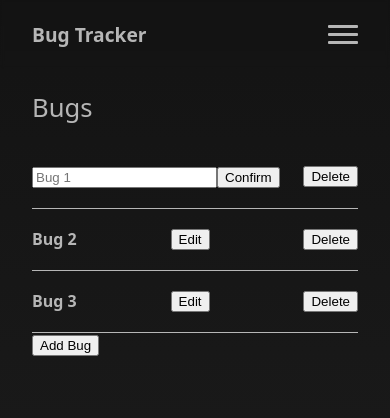
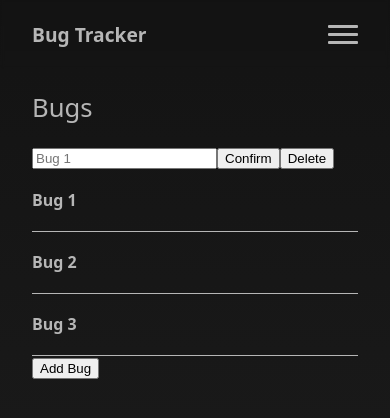
Before and after one commit to Mario-Florio/bug-tracker, a React (Create React App) app: page /bugs in a window 390 px wide. Both pictures are taken after a click on the button "Edit". Shown: the top 418 px of the page. Built offline with nearby package versions, Linux system fonts and the light colour scheme; the HTML template or start-up script is replaced by a standard one.

Commit message:
feat: add display for individual bugs
Extracted edit and delete features from BugsList.js and placed them in new display component, BugsInfo.js.

```diff
--- /dev/null
+++ b/src/pages/Bugs/BugInfo/BugInfo.css
@@ -0,0 +1,13 @@
+
+.bugInfo {
+    color: rgb(182, 182, 182);
+    margin: 0 5rem;
+    transition-duration: .4s;
+}
+
+@media all and (max-width: 700px) {
+    .bugInfo {
+        margin: 0 2rem;
+        transition-duration: .4s;
+    }
+}
--- /dev/null
+++ b/src/pages/Bugs/BugInfo/BugInfo.js
@@ -0,0 +1,51 @@
+import { useState } from "react";
+import "./BugInfo.css";
+
+function BugInfo(props) {
+
+    const [editable, setEditable] = useState(false);
+    const [title, setTitle] = useState();
+
+    const { bugs, bug, setBug, bugsList, setBugsList } = props;
+    const index = bugsList.indexOf(bug);
+
+    const handleChange = e => {
+        setTitle(e.target.value);
+    };
+
+    const handleSubmit = e => {
+        e.preventDefault();
+        bugs.edit(bug.id, { id: bug.id, title: title });
+        setBugsList(bugs.getBugs());
+        setBug({ id: bug.id, title: title }); // temp fix; find solution where data reflects src (bugsList)
+        setTitle("");
+        setEditable(false);
+    };
+
+    const handleDeletion = e => {
+        e.preventDefault();
+        bugs.delete(bug.id);
+        setBugsList(bugs.getBugs());
+        setBug(bugsList[1]); // temp fix; find solution where data reflects current src
+    };
+
+    return(
+        <div className="bugInfo">
+            {editable ?
+                <form>
+                    <input type="text" onChange={handleChange} placeholder={bug.title}/>
+                    <button onClick={handleSubmit}>Confirm</button>
+                    <button onClick={handleDeletion}>Delete</button>
+                </form>
+            :
+            <>
+                <h3>{bug.title}</h3>
+                <button onClick={() => setEditable(true)}>Edit</button>
+                <button onClick={handleDeletion}>Delete</button>
+            </>
+            }
+        </div>
+    );
+}
+
+export default BugInfo;
--- a/src/pages/Bugs/Bugs.js
+++ b/src/pages/Bugs/Bugs.js
@@ -1,12 +1,19 @@
 import "./Bugs.css";
+import { useState } from "react";
+import BugInfo from "./BugInfo/BugInfo";
 import BugsList from "./BugsList/BugsList";
+import bugs from "../../bugs";
 
 function Bugs() {
+
+    const [bugsList, setBugsList] = useState(bugs.getBugs());
+    const [bug, setBug] = useState(bugsList[0]);
 
     return(
         <div>
             <h2 className="page__header">Bugs</h2>
-            <BugsList/>
+            <BugInfo bugs={bugs} bug={bug} setBug={setBug} bugsList={bugsList} setBugsList={setBugsList}/>
+            <BugsList bugs={bugs} bugsList={bugsList} setBugsList={setBugsList} setBug={setBug}/>
         </div>
     );
 }
--- a/src/pages/Bugs/BugsList/BugsList.js
+++ b/src/pages/Bugs/BugsList/BugsList.js
@@ -1,13 +1,13 @@
 import './BugsList.css';
-import bugs from '../../../bugs';
+import { useState } from 'react';
 import uniqid from 'uniqid';
-import { useState } from 'react';
 
-function BugsList() {
+function BugsList(props) {
 
-    const [bugsList, setBugsList] = useState(bugs.getBugs());
     const [formIsActive, setFormIsActive] = useState(false);
     const [title, setTitle] = useState("");
+
+    const { bugs, bugsList, setBugsList, setBug } = props;
 
     const handleChange = e => {
         setTitle(e.target.value);
@@ -23,16 +23,17 @@ function BugsList() {
 
     return(
         <div className="bugsList">
-            {bugsList.map(bug => <BugTicket key={uniqid()} bug={bug} setBugsList={setBugsList}/>)}
+            {bugsList.map(bug => <BugTicket key={uniqid()} bug={bug} setBug={setBug} bugsList={bugsList}/>)}
             {formIsActive ?
+            <>
                 <form>
                     <input type="text" onChange={handleChange} placeholder="Title"/>
                     <button onClick={handleSubmit}>Submit</button>
                 </form>
+                <button onClick={() => setFormIsActive(false)}>Cancel</button>
+            </>
             :
-            <button
-                onClick={() => formIsActive ? setFormIsActive(false) : setFormIsActive(true)}
-            >
+            <button onClick={() => setFormIsActive(true)}>
                 Add Bug
             </button>}
         </div>
@@ -43,41 +44,11 @@ export default BugsList;
 
 function BugTicket(props) {
 
-    const [editable, setEditable] = useState(false);
-    const [title, setTitle] = useState("");
-
-    const { bug, setBugsList } = props;
-
-    const handleChange = e => {
-        setTitle(e.target.value);
-    };
-
-    const handleSubmit = e => {
-        e.preventDefault();
-        bugs.edit(bug.id, { id: bug.id, title: title });
-        setBugsList(bugs.getBugs());
-        setTitle("");
-        setEditable(false);
-    };
-
-    const handleDeletion = () => {
-        bugs.delete(bug.id);
-        setBugsList(bugs.getBugs());
-    };
+    const { bug, setBug, bugsList } = props;
 
     return(
         <div className="bugsList__ticket">
-            {editable ?
-            <form>
-                <input type="text" onChange={handleChange} placeholder={bug.title}/>
-                <button onClick={handleSubmit}>Confirm</button>
-            </form>
-            :
-            <>
-                <h4>{bug.title}</h4>
-                <button onClick={() => setEditable(true)}>Edit</button>
-            </>}
-            <button onClick={handleDeletion}>Delete</button>
+            <h4 onClick={() => setBug(bugsList[bugsList.indexOf(bug)])}>{bug.title}</h4>
         </div>
     );
 }
```
